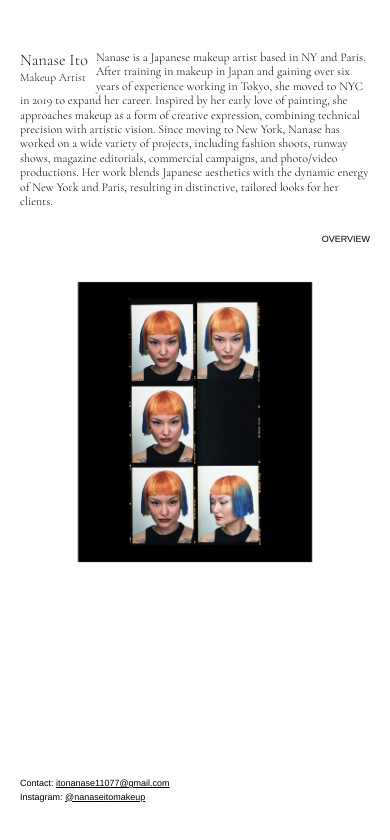
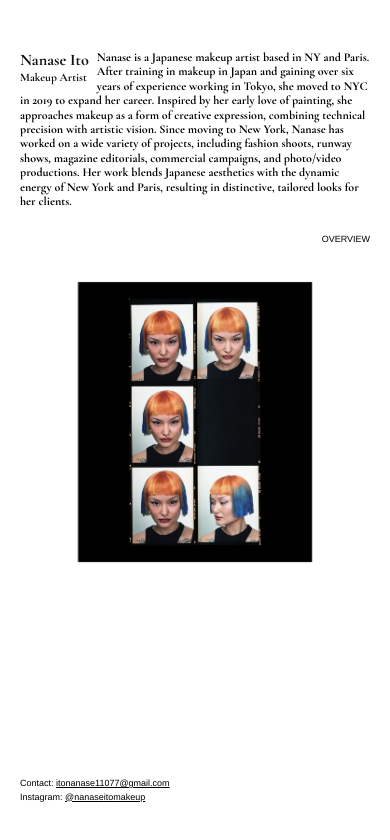
Before and after one commit to natsukioneyama/nanaseito_003, a plain HTML site: page index.html in a window 390 px wide. Drawn offline with nearby package versions, Linux system fonts and the light colour scheme.

Commit message:
HOME: bold brand and bio on mobile
- Load Cormorant Garamond 700 alongside 300 on HOME.
- At 767px and below, brand (Nanase Ito / Makeup Artist) and bio use 700.

Co-Authored-By: Claude Opus 5.5 <noreply@anthropic.com>

```diff
--- a/index.html
+++ b/index.html
@@ -11,7 +11,7 @@
   <link rel="icon" href="data:," />
   <link rel="preconnect" href="https://fonts.googleapis.com" />
   <link rel="preconnect" href="https://fonts.gstatic.com" crossorigin />
-  <link rel="stylesheet" href="https://fonts.googleapis.com/css2?family=Cormorant+Garamond:wght@300&display=swap" />
+  <link rel="stylesheet" href="https://fonts.googleapis.com/css2?family=Cormorant+Garamond:wght@300;700&display=swap" />
   <!-- Brand typography (.brand / .brand-line, --brand-* and their breakpoints) comes from overview.css,
        so HOME and Overview always share the same values. -->
   <link rel="stylesheet" href="overview.css" />
--- a/styles.css
+++ b/styles.css
@@ -578,6 +578,10 @@ html:where(:root.single-top), :where(:root.single-top) body {
 }
 @media (max-width: 767px) {
   :where(:root.single-top) .home-bio { font-size: 11px; }
+  /* Mobile: brand and bio in bold (Cormorant Garamond 700, loaded in index.html) */
+  :where(:root.single-top) .home-header .brand,
+  :where(:root.single-top) .home-header .brand-sub,
+  :where(:root.single-top) .home-bio { font-weight: 700; }
 }
 /* iPhone (Pro Max 440px wide and narrower): bio slightly larger */
 @media (max-width: 440px) {
```
